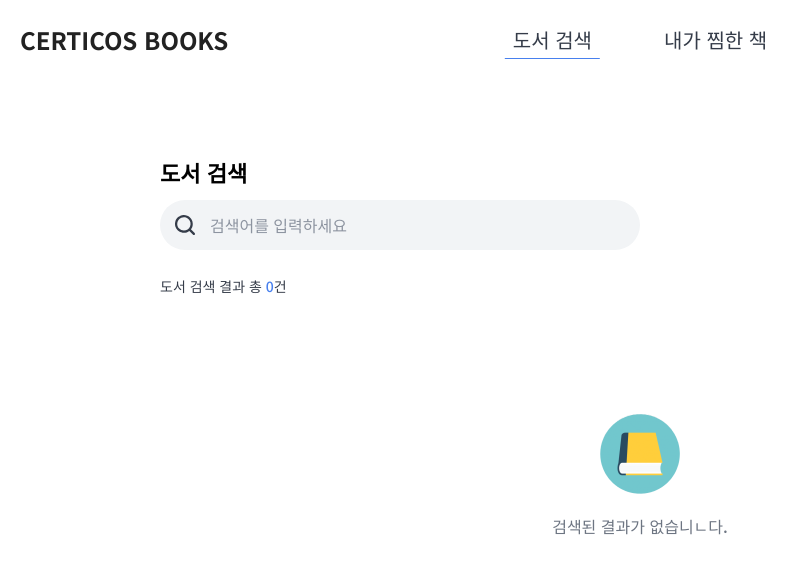
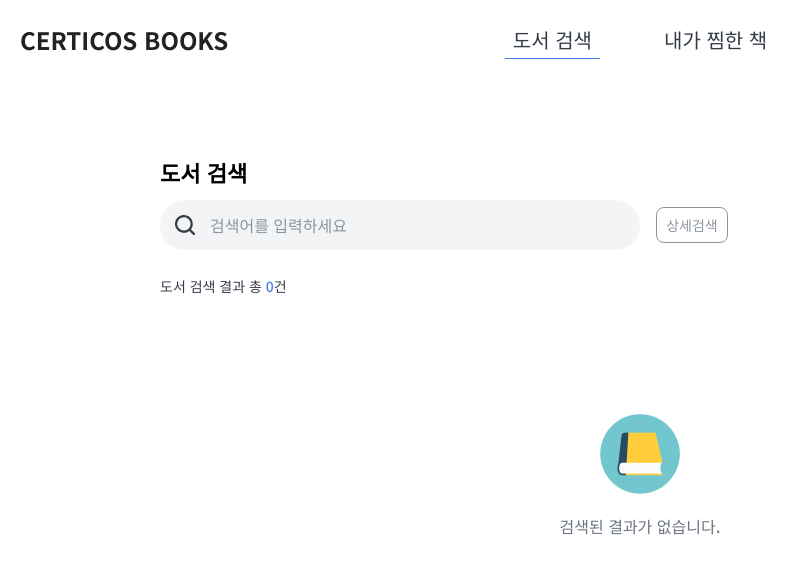
Before and after one commit to green9930/cdri-books-baegeuna, a React (Vite) app: page / in a window 1280 px wide. Shown: the top 574 px of the page, without its empty margins (0-807 px from the left). Built offline with nearby package versions, Linux system fonts and the light colour scheme.

Commit message:
feat: add detail book search

```diff
--- a/src/components/elements/Select.tsx
+++ b/src/components/elements/Select.tsx
@@ -40,10 +40,10 @@ export const Select = <T extends string>({
       <button
         type="button"
         onClick={() => setIsOpen((prev) => !prev)}
-        className="flex h-9 w-full cursor-pointer items-center justify-between border-b border-gray px-2 py-1 text-body2-bold text-textPrimary"
+        className="flex h-9 w-full cursor-pointer items-center justify-between border-b border-gray py-1 pr-1 pl-2 text-body2-bold text-textPrimary"
       >
         {selectedLabel}
-        <span className="flex size-5 items-center justify-center text-gray">
+        <span className="flex size-5 items-center justify-center text-iconGray">
           <IconChevron className="rotate-180" />
         </span>
       </button>
--- a/src/components/layout/AppLayout.tsx
+++ b/src/components/layout/AppLayout.tsx
@@ -8,7 +8,7 @@ export const AppLayout = () => {
   return (
     <>
       <Navigation />
-      <main className="mx-auto min-h-dvh max-w-content px-5 pt-[calc(var(--spacing-nav)+5rem)] pb-19">
+      <main className="isolate mx-auto min-h-dvh max-w-content px-5 pt-[calc(var(--spacing-nav)+5rem)] pb-19">
         <Outlet key={location.key} />
       </main>
       <ScrollRestoration />
--- /dev/null
+++ b/src/components/search/DetailSearch.tsx
@@ -0,0 +1,47 @@
+import { useRef } from "react";
+
+import { Button } from "@/components/elements/Button";
+import { DetailSearchPopover } from "@/components/search/DetailSearchPopover";
+import { useDismiss } from "@/hooks/useDismiss";
+import { BTN_TEXTS } from "@/constants/commonConstants";
+import type { TSearchTarget } from "@/types/bookTypes";
+
+interface DetailSearchProps {
+  isOpen: boolean;
+  setIsOpen: (isOpen: boolean) => void;
+  handleSearch: (query: string, target: TSearchTarget) => void; // trim된 검색어 전달
+}
+
+export const DetailSearch = ({
+  isOpen,
+  setIsOpen,
+  handleSearch,
+}: DetailSearchProps) => {
+  const containerRef = useRef<HTMLDivElement>(null);
+
+  /* 팝업: Esc or 외곽(상세검색 버튼 포함) 클릭 시 닫힘 */
+  useDismiss({
+    enabled: isOpen,
+    targetRef: containerRef,
+    handleDismiss: () => setIsOpen(false),
+  });
+
+  return (
+    <div ref={containerRef} className="relative w-18 shrink-0">
+      <Button
+        btnSize="md"
+        btnText="body2"
+        btnColor="subtitleOutline"
+        handleClick={() => setIsOpen(!isOpen)}
+      >
+        {BTN_TEXTS.detailSearch}
+      </Button>
+      {isOpen && (
+        <DetailSearchPopover
+          handleClose={() => setIsOpen(false)}
+          handleSearch={handleSearch}
+        />
+      )}
+    </div>
+  );
+};
--- /dev/null
+++ b/src/components/search/DetailSearchPopover.tsx
@@ -0,0 +1,68 @@
+import { useState } from "react";
+import { IconClose } from "@/assets";
+
+import { Button } from "@/components/elements/Button";
+import { Select } from "@/components/elements/Select";
+import { TextInput } from "@/components/elements/TextInput";
+import { BTN_TEXTS, PLACEHOLDER_TEXTS } from "@/constants/commonConstants";
+import {
+  SEARCH_INPUT_MAX_LENGTH,
+  SEARCH_INPUT_MIN_LENGTH,
+  SEARCH_TARGET_OPTION_VALS,
+  SEARCH_TARGET_OPTIONS,
+} from "@/constants/searchConstants";
+import type { TSearchTarget } from "@/types/bookTypes";
+
+interface DetailSearchPopoverProps {
+  handleClose: () => void;
+  handleSearch: (query: string, target: TSearchTarget) => void;
+}
+
+/* 검색 조건·검색어는 팝업 내부 state → 팝업이 닫히면(언마운트) 초기화
+ * - Enter 입력 시 검색 요청 없음 (검색하기 버튼으로만 요청)
+ * */
+export const DetailSearchPopover = ({
+  handleClose,
+  handleSearch,
+}: DetailSearchPopoverProps) => {
+  const [target, setTarget] = useState<TSearchTarget>(
+    SEARCH_TARGET_OPTION_VALS.title,
+  );
+  const [query, setQuery] = useState("");
+
+  const isSearchable = query.trim().length >= SEARCH_INPUT_MIN_LENGTH;
+
+  return (
+    <div className="absolute top-full left-1/2 z-30 mt-3.75 flex w-90 -translate-x-1/2 flex-col gap-4 rounded-lg bg-white px-6 py-9 shadow-popover">
+      <button
+        type="button"
+        onClick={handleClose}
+        className="absolute top-2 right-2 cursor-pointer text-iconGray"
+      >
+        <IconClose className="size-5" />
+      </button>
+      <div className="flex items-center gap-1">
+        <Select
+          value={target}
+          options={SEARCH_TARGET_OPTIONS}
+          handleChange={setTarget}
+        />
+        <TextInput
+          value={query}
+          setValue={setQuery}
+          placeholder={PLACEHOLDER_TEXTS.detailSearch}
+          maxLength={SEARCH_INPUT_MAX_LENGTH}
+        />
+      </div>
+      <Button
+        btnSize="md"
+        btnText="body2"
+        btnColor="primaryFilled"
+        disabled={!isSearchable}
+        handleClick={() => handleSearch(query.trim(), target)}
+      >
+        {BTN_TEXTS.search}
+      </Button>
+    </div>
+  );
+};
--- a/src/components/search/SearchBar.tsx
+++ b/src/components/search/SearchBar.tsx
@@ -11,15 +11,18 @@ interface SearchBarProps {
   keyword: string;
   setKeyword: (keyword: string) => void;
   handleSearch: (query: string) => void; // trim된 검색어 전달
+  isEmptyKeyword: boolean;
+  setIsEmptyKeyword: (isEmptyKeyword: boolean) => void;
 }
 
 export const SearchBar = ({
   keyword,
   setKeyword,
   handleSearch,
+  isEmptyKeyword,
+  setIsEmptyKeyword,
 }: SearchBarProps) => {
   const [isHistoryOpen, setIsHistoryOpen] = useState(false);
-  const [isEmptyKeyword, setIsEmptyKeyword] = useState(false);
 
   const containerRef = useRef<HTMLDivElement>(null);
 
--- a/src/constants/commonConstants.ts
+++ b/src/constants/commonConstants.ts
@@ -7,10 +7,13 @@ export const QUERY_STALE_TIME = 5 * 60 * 1000; // caching - 5min
 export const BTN_TEXTS = {
   purchase: "구매하기",
   detail: "상세보기",
+  detailSearch: "상세검색",
+  search: "검색하기",
 };
 
 export const PLACEHOLDER_TEXTS = {
   searchBar: "검색어를 입력하세요",
+  detailSearch: "검색어 입력",
 };
 
 export const SUBTEXTS = {
--- a/src/constants/searchConstants.ts
+++ b/src/constants/searchConstants.ts
@@ -18,7 +18,7 @@ export const SEARCH_TARGET_OPTIONS: TSearchTargetOption[] = [
   { value: SEARCH_TARGET_OPTION_VALS.publisher, label: "출판사" },
 ];
 
-export const NO_RESULTS_MESSAGE = "검색된 결과가 없습니ㄴ다.";
+export const NO_RESULTS_MESSAGE = "검색된 결과가 없습니다.";
 export const END_OF_RESULTS_MESSAGE = "결과를 모두 불러왔습니다.";
 export const MAX_RESULTS_MESSAGE =
   "검색 결과는 최대 500건까지 확인할 수 있습니다.";
--- a/src/hooks/useDismiss.ts
+++ b/src/hooks/useDismiss.ts
@@ -6,7 +6,7 @@ interface UseDismissProps {
   handleDismiss: () => void;
 }
 
-/* Esc or targetRef 외곽 마우스 클릭 시 handleDismis 실행 */
+/* Esc or targetRef 외곽 마우스 클릭 시 handleDismiss 실행 */
 export const useDismiss = ({
   enabled,
   targetRef,
--- a/src/pages/SearchPage.tsx
+++ b/src/pages/SearchPage.tsx
@@ -2,15 +2,18 @@ import { useState } from "react";
 import { useQueryClient } from "@tanstack/react-query";
 
 import { BookSearchResult } from "@/components/search/BookSearchResult";
+import { DetailSearch } from "@/components/search/DetailSearch";
 import { SearchBar } from "@/components/search/SearchBar";
 import { useSearchHistoryStore } from "@/state/store/searchHistoryStore";
 import { QUERY_KEYS, QUERY_STALE_TIME } from "@/constants/commonConstants";
 import { NAV_LABEL_LIST, SERVICE_NAME } from "@/constants/navConstants";
-import type { TBookSearchParams } from "@/types/bookTypes";
+import type { TBookSearchParams, TSearchTarget } from "@/types/bookTypes";
 
 export const SearchPage = () => {
   const [keyword, setKeyword] = useState("");
   const [params, setParams] = useState<TBookSearchParams | null>(null); // null = 검색 초기 화면
+  const [isEmptyKeyword, setIsEmptyKeyword] = useState(false); // 도서 검색 필드 공백 Enter 안내 문구
+  const [isDetailOpen, setIsDetailOpen] = useState(false); // 상세 검색 팝업
 
   const queryClient = useQueryClient();
   const addHistory = useSearchHistoryStore((state) => state.addHistory);
@@ -28,10 +31,24 @@ export const SearchPage = () => {
     window.scrollTo({ top: 0 });
   };
 
-  /* 전체 검색 & 검색 기록 저장 */
+  /* 전체 검색 & 검색 기록 저장
+   * - 전체·상세 검색 동시 진행 불가: 상세 검색 팝업 비활성화 - 검색 조건 초기화
+   * */
   const handleAllSearch = (query: string) => {
+    setIsDetailOpen(false);
     handleSearchRequest({ mode: "all", query });
     addHistory(query);
+  };
+
+  /* 상세 검색
+   * - 도서 검색 필드 입력값·안내 문구 초기화
+   * - 검색 기록 저장 X
+   * */
+  const handleDetailSearch = (query: string, target: TSearchTarget) => {
+    setKeyword("");
+    setIsEmptyKeyword(false);
+    setIsDetailOpen(false);
+    handleSearchRequest({ mode: "detail", query, target });
   };
 
   return (
@@ -40,11 +57,20 @@ export const SearchPage = () => {
 
       <section className="flex flex-col gap-4">
         <h2 className="text-title2">{NAV_LABEL_LIST.search}</h2>
-        <SearchBar
-          keyword={keyword}
-          setKeyword={setKeyword}
-          handleSearch={handleAllSearch}
-        />
+        <div className="flex items-center gap-4">
+          <SearchBar
+            keyword={keyword}
+            setKeyword={setKeyword}
+            handleSearch={handleAllSearch}
+            isEmptyKeyword={isEmptyKeyword}
+            setIsEmptyKeyword={setIsEmptyKeyword}
+          />
+          <DetailSearch
+            isOpen={isDetailOpen}
+            setIsOpen={setIsDetailOpen}
+            handleSearch={handleDetailSearch}
+          />
+        </div>
 
         <BookSearchResult params={params} />
       </section>
--- a/src/styles/globals.css
+++ b/src/styles/globals.css
@@ -11,6 +11,7 @@
   --color-textPrimary: #353c49;
   --color-textSecondary: #6d7582;
   --color-textSubtitle: #8d94a0;
+  --color-iconGray: #b1b8c0;
 
   --font-sans: "Noto Sans KR", sans-serif;
 
@@ -65,6 +66,7 @@
   --spacing-nav: 5rem; /* 80px */
 
   --shadow-dropdown: 0px 0px 4px 0px #00000040;
+  --shadow-popover: 0px 4px 14px 6px #97979726;
 }
 
 @layer base {
```
